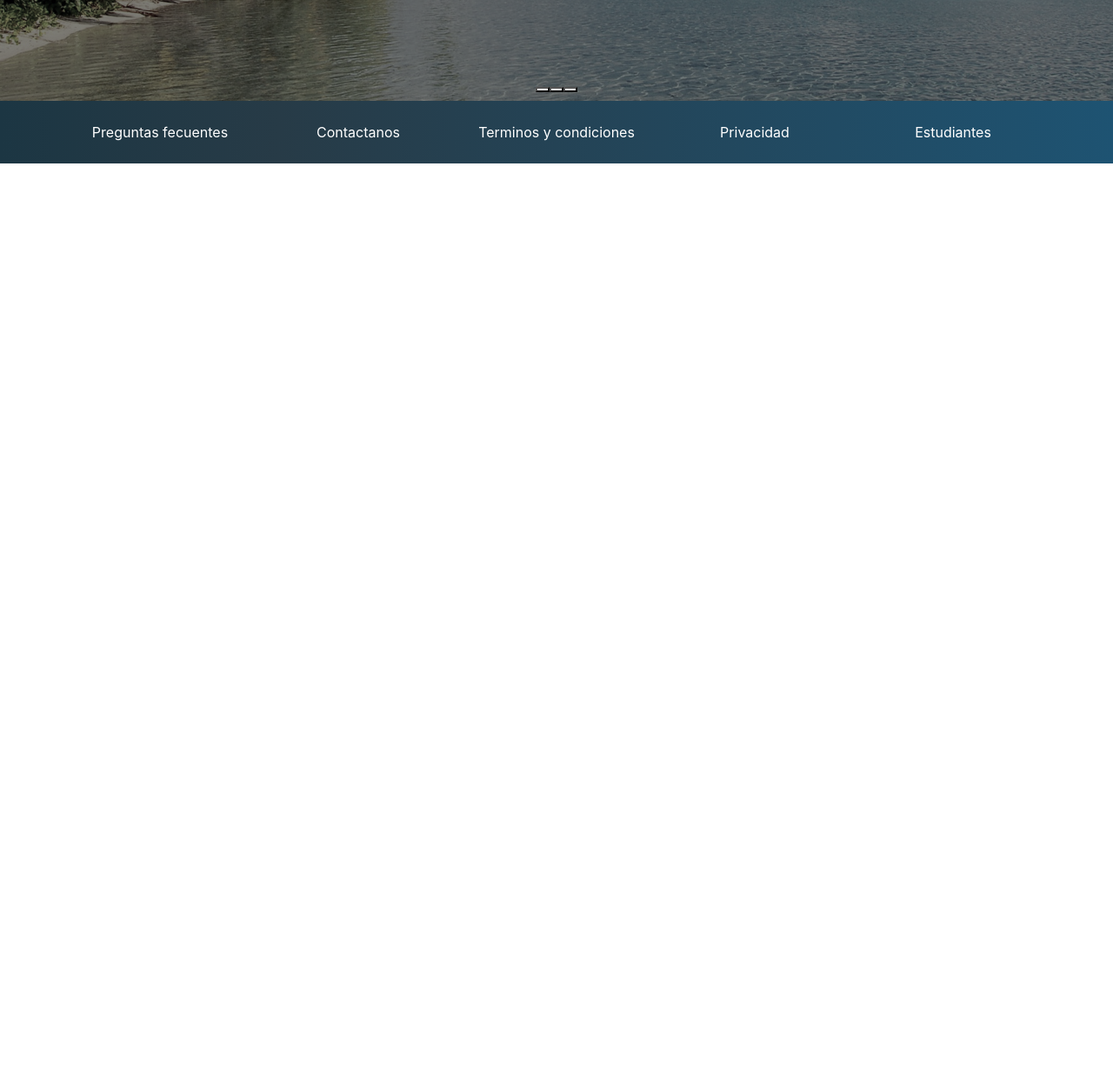
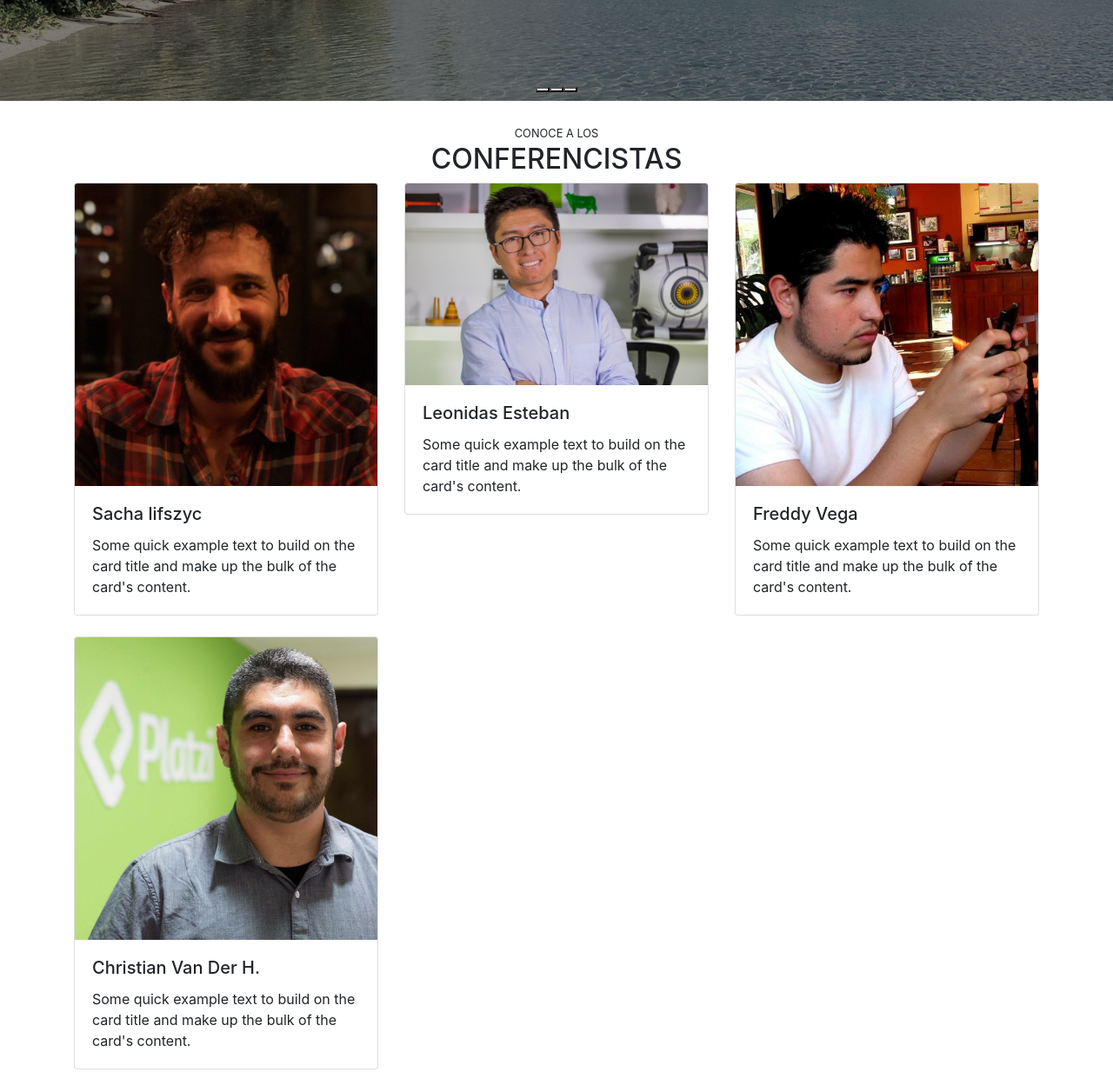
Before and after one commit to Emmanuelcik/FrontedConfPlataform, a plain HTML site: page index.html in a window 1280 px wide. Shown: the part 500-1733 px from the top of the page at 87% size. Before the commit the page ends 800 px from the top, so only its background shows below. Drawn offline with nearby package versions, Linux system fonts and the light colour scheme.

Commit message:
La seccion de las cards esta lista

```diff
--- a/index.html
+++ b/index.html
@@ -100,6 +100,61 @@
           </div>
       </main>
       <!-- MAIN -->
+
+      <!-- Speakers inicio -->
+      <section id="speakers" class="mt-4 mb-4">
+        <div class="container">
+          <div class="row">
+            <div class="col text-center text-uppercase">
+              <small>Conoce a los </small>
+              <h2>conferencistas</h2>
+            </div>
+          </div>
+          <div class="row">
+            <div class="col col-md-4 mb-4">
+              <div class="card">
+                <img class="card-img-top" src="assets/sacha.jpg" alt="Card image cap">
+                <div class="card-body">
+                  <h5 class="card-title">Sacha lifszyc</h5>
+                  <p class="card-text">Some quick example text to build on the card title and make up the bulk of the card's content.</p>
+                </div>
+              </div>
+            </div>
+
+            <div class="col col-md-4 mb-4">
+              <div class="card">
+                <img class="card-img-top" src="assets/leonidas.jpeg" alt="Card image cap">
+                <div class="card-body">
+                  <h5 class="card-title">Leonidas Esteban</h5>
+                  <p class="card-text">Some quick example text to build on the card title and make up the bulk of the card's content.</p>
+                </div>
+              </div>
+            </div>
+
+            <div class="col col-md-4 mb-4">
+              <div class="card">
+                <img class="card-img-top" src="assets/freddy.jpeg" alt="Card image cap">
+                <div class="card-body">
+                  <h5 class="card-title">Freddy Vega</h5>
+                  <p class="card-text">Some quick example text to build on the card title and make up the bulk of the card's content.</p>
+                </div>
+              </div>
+            </div>
+
+            <div class="col col-md-4 mb-4">
+              <div class="card">
+                <img class="card-img-top" src="assets/cvander.jpeg" alt="Card image cap">
+                <div class="card-body">
+                  <h5 class="card-title">Christian Van Der H.</h5>
+                  <p class="card-text">Some quick example text to build on the card title and make up the bulk of the card's content.</p>
+                </div>
+              </div>
+            </div>
+          </div>
+        </div>
+      </section>
+      <!-- Speakers fin -->
+
     <!-- FOOTER -->
     <footer class="pb-4 pt-4">
         <div class="container">
```
